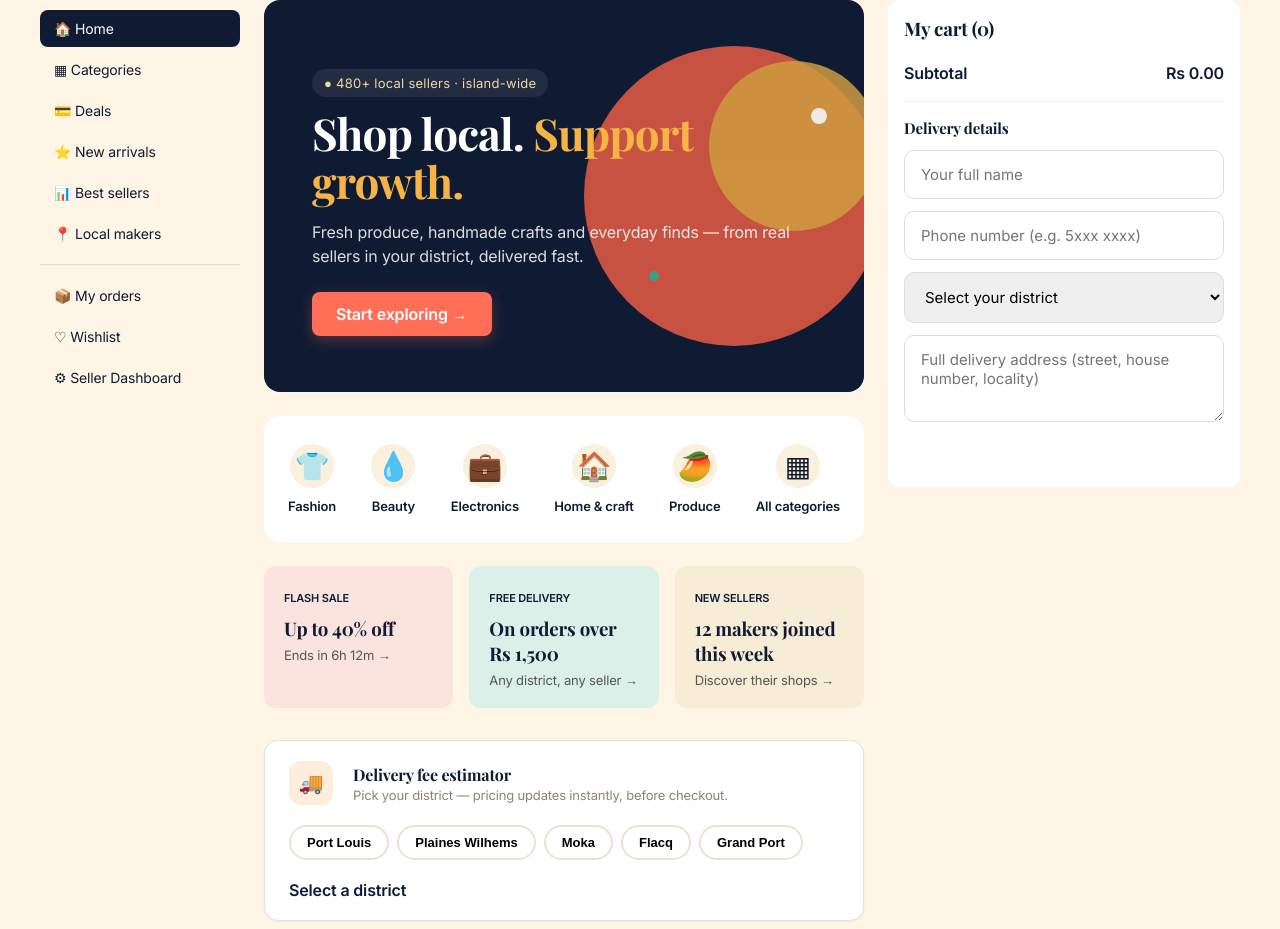
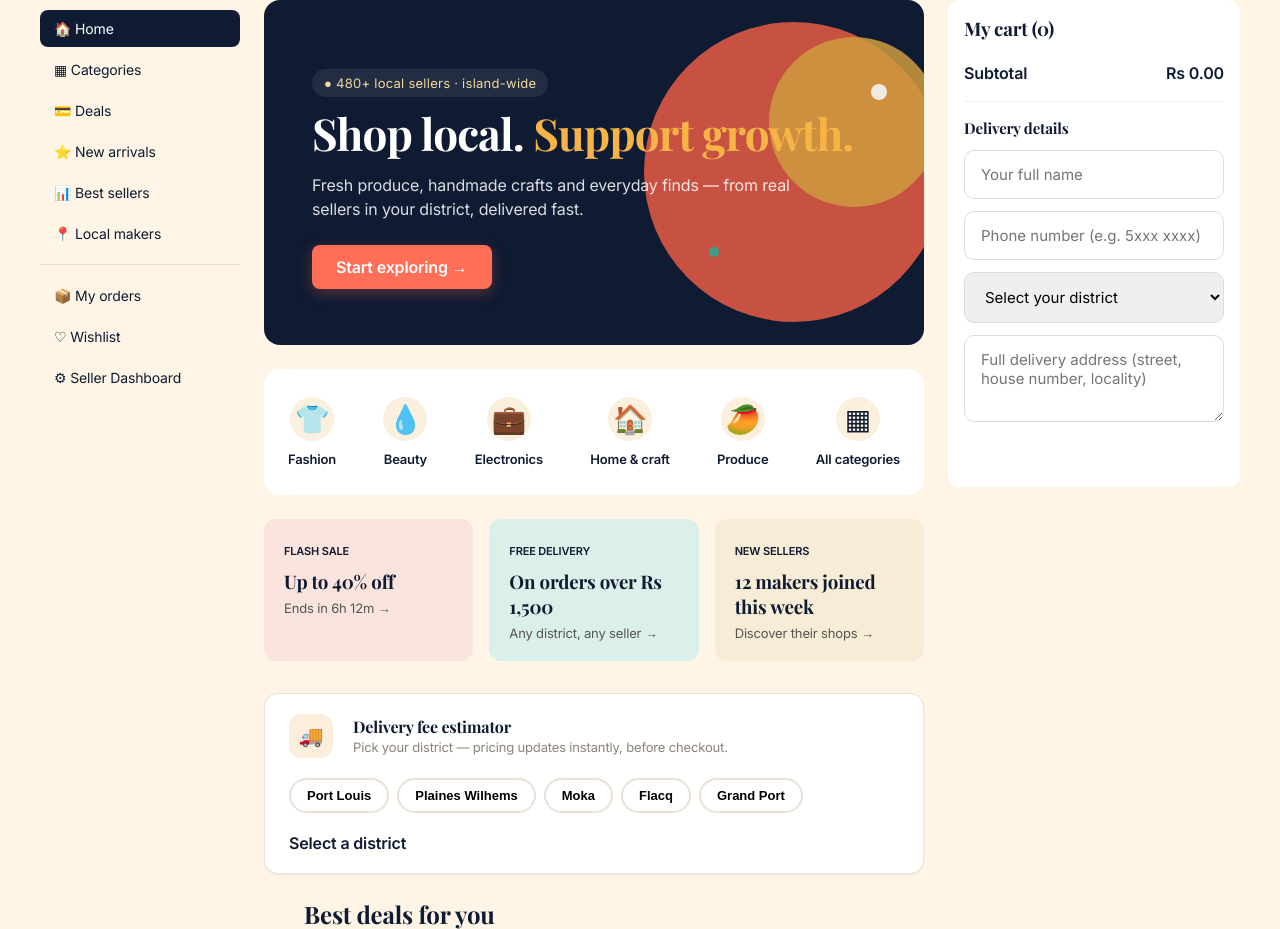
Before and after one commit to raheesah47-art/smeconnect-rebuild, a PHP site: page /smeconnect/index.php in a window 1280 px wide. Shown: the part 92-1021 px from the top of the page. Run offline with PHP 8.4, Linux system fonts and the light colour scheme; data that the repository does not hold is empty; some libraries are stand-ins or nearby versions.

Commit message:
Update SMEConnect website

```diff
--- a/assets/css/style.css
+++ b/assets/css/style.css
@@ -124,7 +124,7 @@ h1, h2, h3 {
 }
 
 .cart-sidebar {
-  width: 320px;
+  width: 260px;
   flex-shrink: 0;
   background: white;
   border-radius: 12px;
@@ -337,11 +337,16 @@ h1, h2, h3 {
   min-height: 40px !important;
 }
 .page-layout { display: flex; gap: 24px; padding: 0 40px; align-items: flex-start; }
+.side-nav, .cart-sidebar {
+  position: sticky;
+  top: 20px;
+}
 .side-nav {
   width: 200px; flex-shrink: 0;
   display: flex; flex-direction: column; gap: 4px;
   padding-top: 10px;
 }
+
 .nav-item {
   padding: 10px 14px; border-radius: 8px;
   color: var(--color-navy); text-decoration: none; font-size: 14px;
--- a/assets/js/products.js
+++ b/assets/js/products.js
@@ -179,14 +179,16 @@ function loadMakers() {
 
   const colors = ['#E85D45', '#3FA88C', '#D9A441', '#2E4A62', '#6B9E3F'];
 
-    fetch(`${API_MAKERS}/get_makers.php`)
+        fetch(`${API_MAKERS}/get_makers.php`)
     .then(res => res.json())
     .then(makers => {
       if (!makers.length) {
         grid.innerHTML = '<p style="color:#8b8578;">No local makers yet — be the first to sell!</p>';
         return;
       }
-            grid.innerHTML = makers.map((m, i) => {
+      const limit = grid.dataset.limit ? parseInt(grid.dataset.limit, 10) : makers.length;
+      const limitedMakers = makers.slice(0, limit);
+            grid.innerHTML = limitedMakers.map((m, i) => {
         const initials = m.seller_name.split(' ').map(w => w[0]).join('').substring(0, 2).toUpperCase();
         const color = colors[i % colors.length];
         const avatarContent = m.profile_image
--- a/index.php
+++ b/index.php
@@ -75,7 +75,7 @@
             </div>
             <a href="/smeconnect/makers.php" class="view-all-link">View all →</a>
           </div>
-          <div id="makersGrid" class="makers-grid"></div>
+          <div id="makersGrid" class="makers-grid" data-limit="3"></div>
         </section>
 
         <section class="trust-bar">
```
